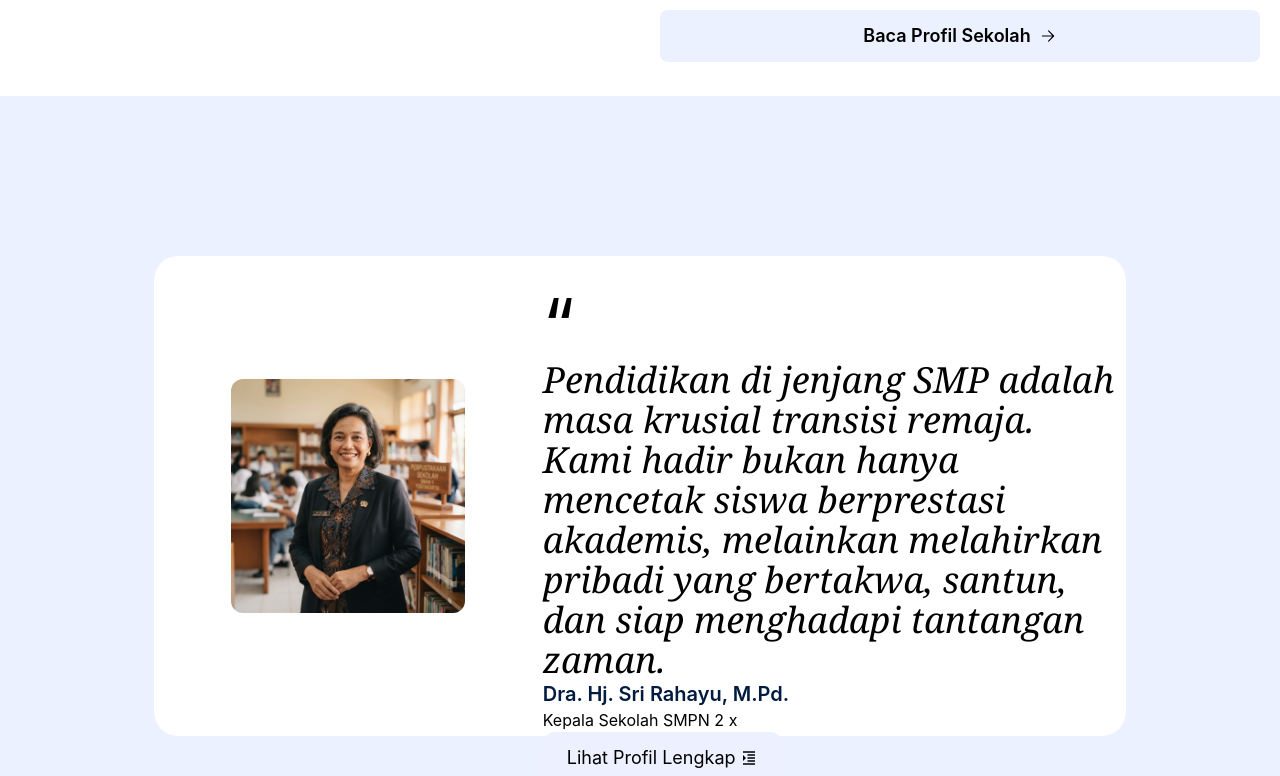
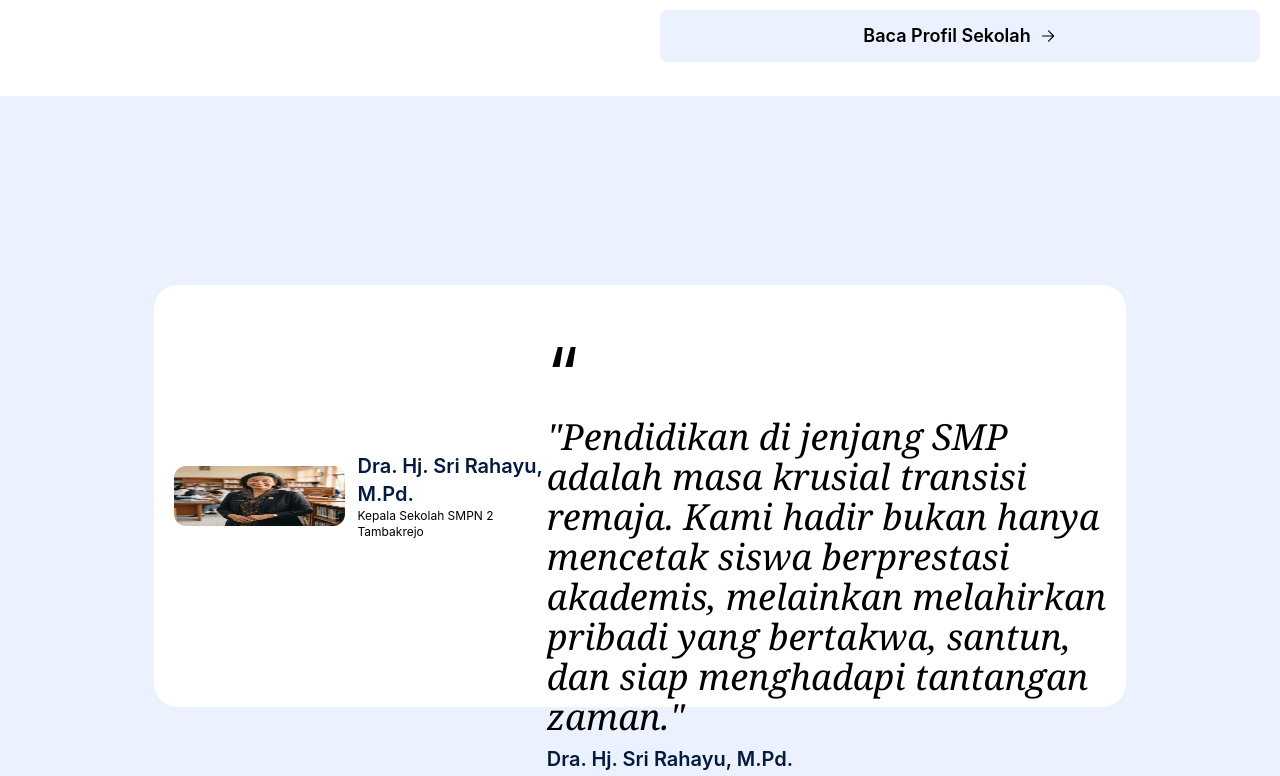
Before and after one commit to Satria15255/cms-school-website, a React (Vite) app: page / in a window 1280 px wide. Shown: the part 1984-2760 px from the top of the page. Built offline with nearby package versions, Linux system fonts and the light colour scheme.

Commit message:
update affirmation section responsif

```diff
--- a/src/pages/home/section/Affirmation.jsx
+++ b/src/pages/home/section/Affirmation.jsx
@@ -2,31 +2,39 @@ import { BiRightIndent } from "react-icons/bi";
 
 const Affirmation = () => {
 	return (
-		<div className="h-screen bg-[#EBF1FF] px-8 flex justify-center items-center">
-			<div className="flex w-4/5 h-3/5 justify-center items-center bg-white rounded-3xl">
-				<div className="w-2/5 flex justify-center items-center relative">
+		<div className="h-auto lg:h-screen bg-[#EBF1FF] px-5 py-12 lg:px-8 flex justify-center items-center">
+			<div className="flex flex-col md:flex-row lg:w-4/5 p-5 h-auto lg:h-3/5 justify-center items-center bg-white rounded-3xl">
+				<div className="w-full lg:w-2/5 flex gap-3 lg:justify-center items-center relative">
 					<img
 						src="/kepsek.png"
 						alt="kepsek"
-						className="w-3/5 rounded-xl"
+						className="w-15  h-15 lg:w-3/5  rounded-full lg:rounded-xl"
 					/>
+					<div>
+						<p className="text-xl text-[#021B3E] font-semibold">
+							Dra. Hj. Sri Rahayu, M.Pd.
+						</p>
+						<p className="text-xs">
+							Kepala Sekolah SMPN 2 Tambakrejo
+						</p>
+					</div>
 				</div>
-				<div className="w-3/5 h-full flex flex-col justify-around py-8">
-					<span className="text-7xl">“</span>
-					<p className="text-4xl font-serif italic">
-						Pendidikan di jenjang SMP adalah masa krusial transisi
+				<div className="lg:w-3/5 h-full flex flex-col justify-around pt-2 gap-2 lg:py-8">
+					<span className="hidden md:block text-7xl">“</span>
+					<p className="text-lg lg:text-4xl font-serif italic">
+						"Pendidikan di jenjang SMP adalah masa krusial transisi
 						remaja. Kami hadir bukan hanya mencetak siswa
 						berprestasi akademis, melainkan melahirkan pribadi yang
-						bertakwa, santun, dan siap menghadapi tantangan zaman.
+						bertakwa, santun, dan siap menghadapi tantangan zaman."
 					</p>
-					<div>
+					<div className="hidden md:block">
 						<p className="text-xl text-[#021B3E] font-semibold">
 							Dra. Hj. Sri Rahayu, M.Pd.
 						</p>
 						<p>Kepala Sekolah SMPN 2 x</p>
 					</div>
 					<div>
-						<button className="px-6 py-3 text-lg bg-[#EDF0FF] rounded-xl  flex gap-1 items-center">
+						<button className="px-6 py-3 text-sm lg:text-lg bg-[#EDF0FF] rounded-xl  flex gap-1 items-center">
 							Lihat Profil Lengkap <BiRightIndent />
 						</button>
 					</div>
```
